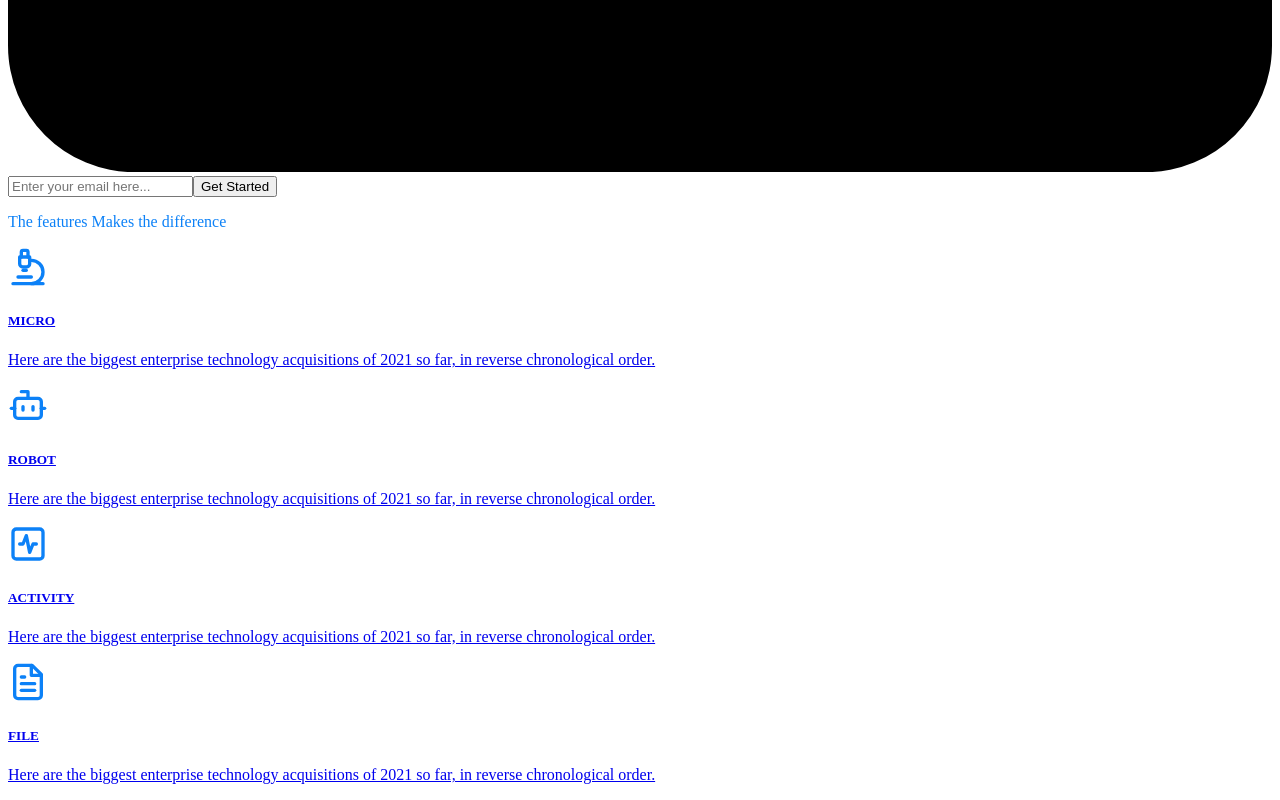
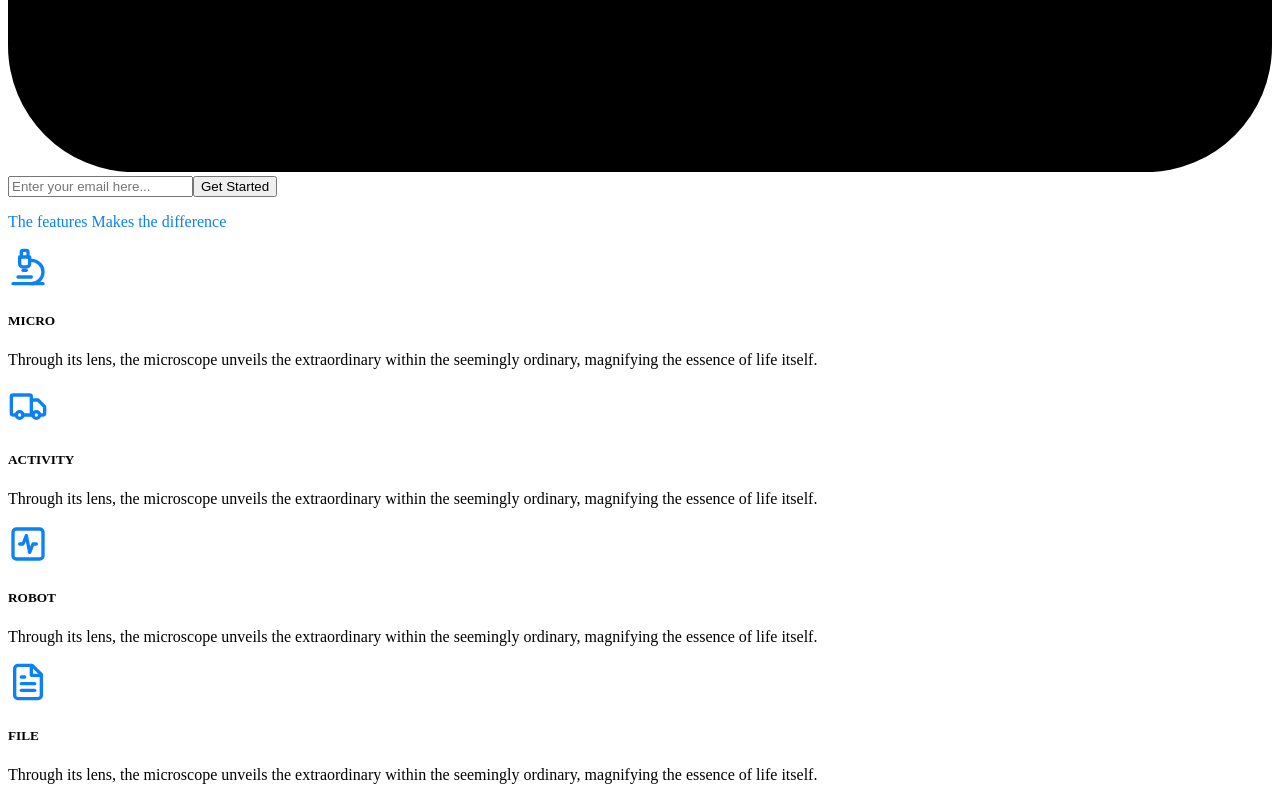
Before and after one commit to Medtekviyab/Product-App, a Next.js app in the folder alliance-app/: page /Homepage in a window 1280 px wide. Shown: the part 958-1758 px from the top of the page. Built offline with nearby package versions, Linux system fonts and the light colour scheme.

Commit message:
Update Homepage.js

```diff
--- a/alliance-app/src/pages/Homepage.js
+++ b/alliance-app/src/pages/Homepage.js
@@ -74,12 +74,10 @@ const Homepage = () => {
           The features Makes the difference
         </p>
       </div>
-
-      <div class="flex justify-center mt-10">
-        <a
-          href="#"
-          class="block sm:w-1/2 md:w-1/3 lg:w-1/4 max-w-xs p-6 bg-white border border-gray-200 rounded-lg shadow hover:bg-gray-100 dark:bg-gray-800 dark:border-gray-700 dark:hover:bg-gray-700 m-4 "
-        >
+ <div class="card_container">
+          <div class="content-section">
+            <div class="card">
+            <div class="circle-background">
             <svg
               xmlns="http://www.w3.org/2000/svg"
               width="40"
@@ -99,19 +97,13 @@ const Homepage = () => {
               <path d="M9 12a2 2 0 0 1-2-2V6h6v4a2 2 0 0 1-2 2Z" />
               <path d="M12 6V3a1 1 0 0 0-1-1H9a1 1 0 0 0-1 1v3" />
             </svg>
-          <h5 class="mb-2 mt-10 text-2xl font-bold tracking-tight text-gray-900 dark:text-white  text-left">
-            MICRO
-          </h5>
-          <p class="font-normal text-gray-700 dark:text-gray-400  text-left">
-            Here are the biggest enterprise technology acquisitions of 2021 so
-            far, in reverse chronological order.
-          </p>
-        </a>
-
-        <a
-          href="#"
-          class="block sm:w-1/2 md:w-1/3 lg:w-1/4 max-w-xs p-6 bg-white border border-gray-200 rounded-lg shadow hover:bg-gray-100 dark:bg-gray-800 dark:border-gray-700 dark:hover:bg-gray-700 m-4"
-        >
+            </div>
+            <h5> MICRO </h5>
+            <p> Through its lens, the microscope unveils the extraordinary within the seemingly ordinary, magnifying the essence of life itself.</p>
+            </div>
+          </div>
+          <div class="card">
+          <div class="circle-background">
           <svg
               xmlns="http://www.w3.org/2000/svg"
               width="40"
@@ -122,28 +114,20 @@ const Homepage = () => {
               stroke-width="2"
               stroke-linecap="round"
               stroke-linejoin="round"
-            class="lucide lucide-bot"
+              class="lucide lucide-truck"
             >
-            <path d="M12 8V4H8" />
-            <rect width="16" height="12" x="4" y="8" rx="2" />
-            <path d="M2 14h2" />
-            <path d="M20 14h2" />
-            <path d="M15 13v2" />
-            <path d="M9 13v2" />
+              <path d="M5 18H3c-.6 0-1-.4-1-1V7c0-.6.4-1 1-1h10c.6 0 1 .4 1 1v11" />
+              <path d="M14 9h4l4 4v4c0 .6-.4 1-1 1h-2" />
+              <circle cx="7" cy="18" r="2" />
+              <path d="M15 18H9" />
+              <circle cx="17" cy="18" r="2" />
             </svg>
-          <h5 class="mb-2 mt-10 text-2xl font-bold tracking-tight text-gray-900 dark:text-white  text-left">
-            ROBOT
-          </h5>
-          <p class="font-normal text-gray-700 dark:text-gray-400  text-left">
-            Here are the biggest enterprise technology acquisitions of 2021 so
-            far, in reverse chronological order.
-          </p>
-        </a>
-
-        <a
-          href="#"
-          class="block sm:w-1/2 md:w-1/3 lg:w-1/4 max-w-xs p-6 bg-white border border-gray-200 rounded-lg shadow hover:bg-gray-100 dark:bg-gray-800 dark:border-gray-700 dark:hover:bg-gray-700 m-4"
-        >
+            </div>
+            <h5> ACTIVITY </h5>
+            <p> Through its lens, the microscope unveils the extraordinary within the seemingly ordinary, magnifying the essence of life itself.</p>
+            </div>
+            <div class="card">
+            <div class="circle-background">
             <svg
               xmlns="http://www.w3.org/2000/svg"
               width="40"
@@ -159,20 +143,12 @@ const Homepage = () => {
               <rect width="18" height="18" x="3" y="3" rx="2" />
               <path d="M17 12h-2l-2 5-2-10-2 5H7" />
             </svg>
-
-          <h5 class="mb-2 mt-10 text-2xl font-bold tracking-tight text-gray-900 dark:text-white  text-left">
-            ACTIVITY
-          </h5>
-          <p class="font-normal text-gray-700 dark:text-gray-400  text-left">
-            Here are the biggest enterprise technology acquisitions of 2021 so
-            far, in reverse chronological order.
-          </p>
-        </a>
-
-        <a
-          href="#"
-          class="block sm:w-1/2 md:w-1/3 lg:w-1/4 max-w-xs p-6 bg-white border border-gray-200 rounded-lg shadow hover:bg-gray-100 dark:bg-gray-800 dark:border-gray-700 dark:hover:bg-gray-700 m-4"
-        >
+            </div>
+            <h5> ROBOT </h5>
+            <p> Through its lens, the microscope unveils the extraordinary within the seemingly ordinary, magnifying the essence of life itself.</p>
+            </div>
+            <div class="card">
+            <div class="circle-background">
             <svg
               xmlns="http://www.w3.org/2000/svg"
               width="40"
@@ -191,14 +167,10 @@ const Homepage = () => {
               <line x1="16" x2="8" y1="17" y2="17" />
               <line x1="10" x2="8" y1="9" y2="9" />
             </svg>
-          <h5 class="mb-2 mt-10 text-2xl font-bold tracking-tight text-gray-900 dark:text-white  text-left">
-            FILE
-          </h5>
-          <p class="font-normal text-gray-700 dark:text-gray-400  text-left">
-            Here are the biggest enterprise technology acquisitions of 2021 so
-            far, in reverse chronological order.
-          </p>
-        </a>
+            </div>
+            <h5> FILE </h5>
+            <p> Through its lens, the microscope unveils the extraordinary within the seemingly ordinary, magnifying the essence of life itself.</p>
+            </div>
         </div>
     </>
   );
```
Lines whose indentation alone changed are shown as unchanged.
